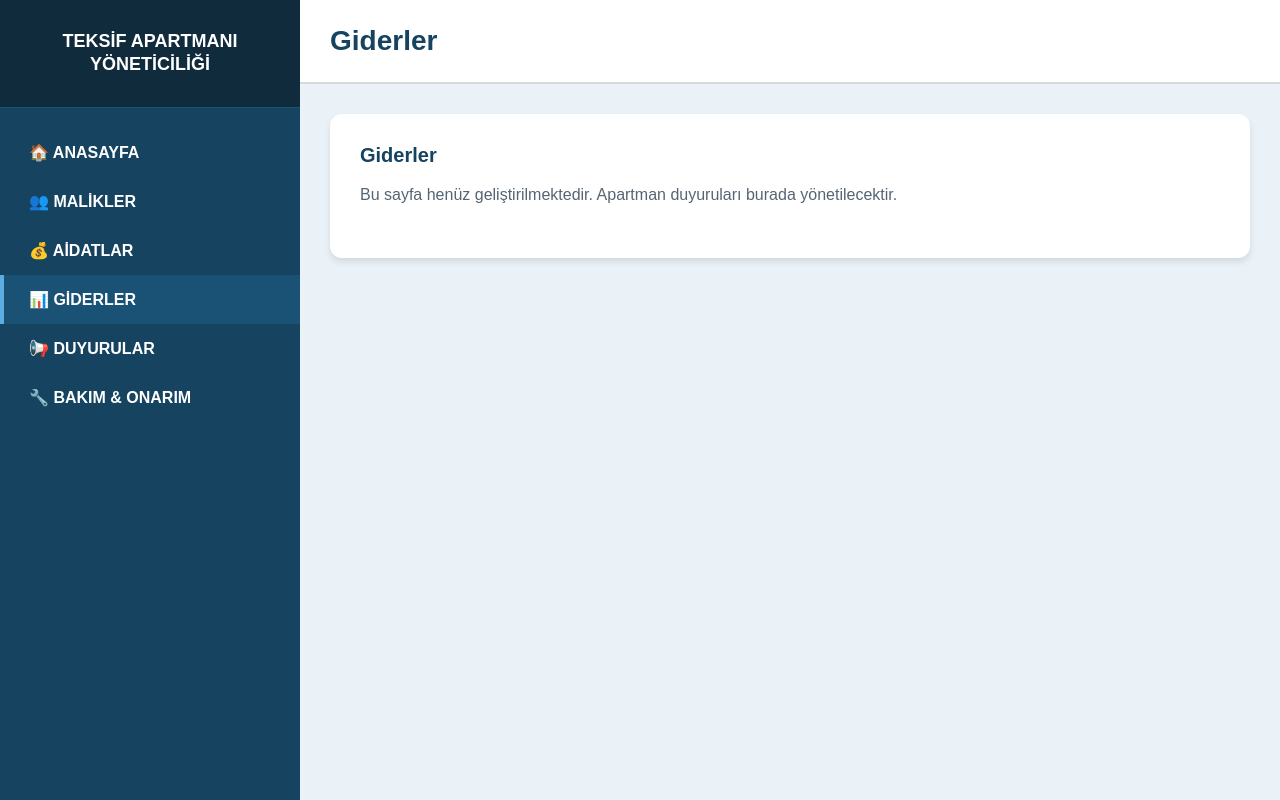
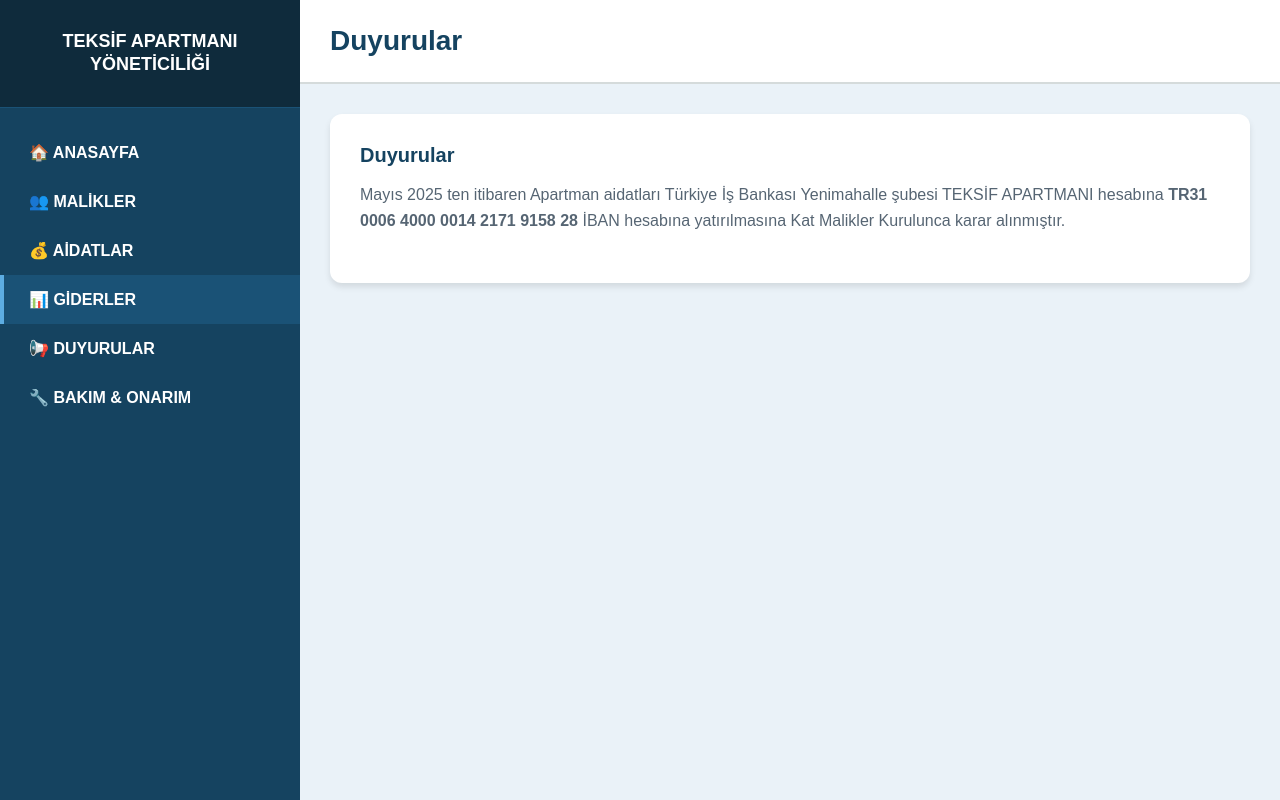
Before and after one commit to ehosca/teksifapt, a plain HTML site: page duyurular.html in a window 1280 px wide. Drawn offline with Linux system fonts and the light colour scheme.

Commit message:
duyurular IBAN

```diff
--- a/duyurular.html
+++ b/duyurular.html
@@ -23,12 +23,12 @@
     </nav>
     <main class="main-content">
       <div class="content-header">
-        <h2>Giderler</h2>
+        <h2>Duyurular</h2>
       </div>
       <div class="content-body">
         <div class="section-content">
-          <h3>Giderler</h3>
-          <p>Bu sayfa henüz geliştirilmektedir. Apartman duyuruları burada yönetilecektir.</p>
+          <h3>Duyurular</h3>
+          <p>Mayıs 2025 ten itibaren Apartman aidatları Türkiye İş Bankası Yenimahalle şubesi TEKSİF APARTMANI hesabına <b>TR31 0006 4000 0014 2171 9158 28</b> İBAN hesabına yatırılmasına Kat Malikler Kurulunca karar alınmıştır.</p>
         </div>
       </div>
     </main>
```
